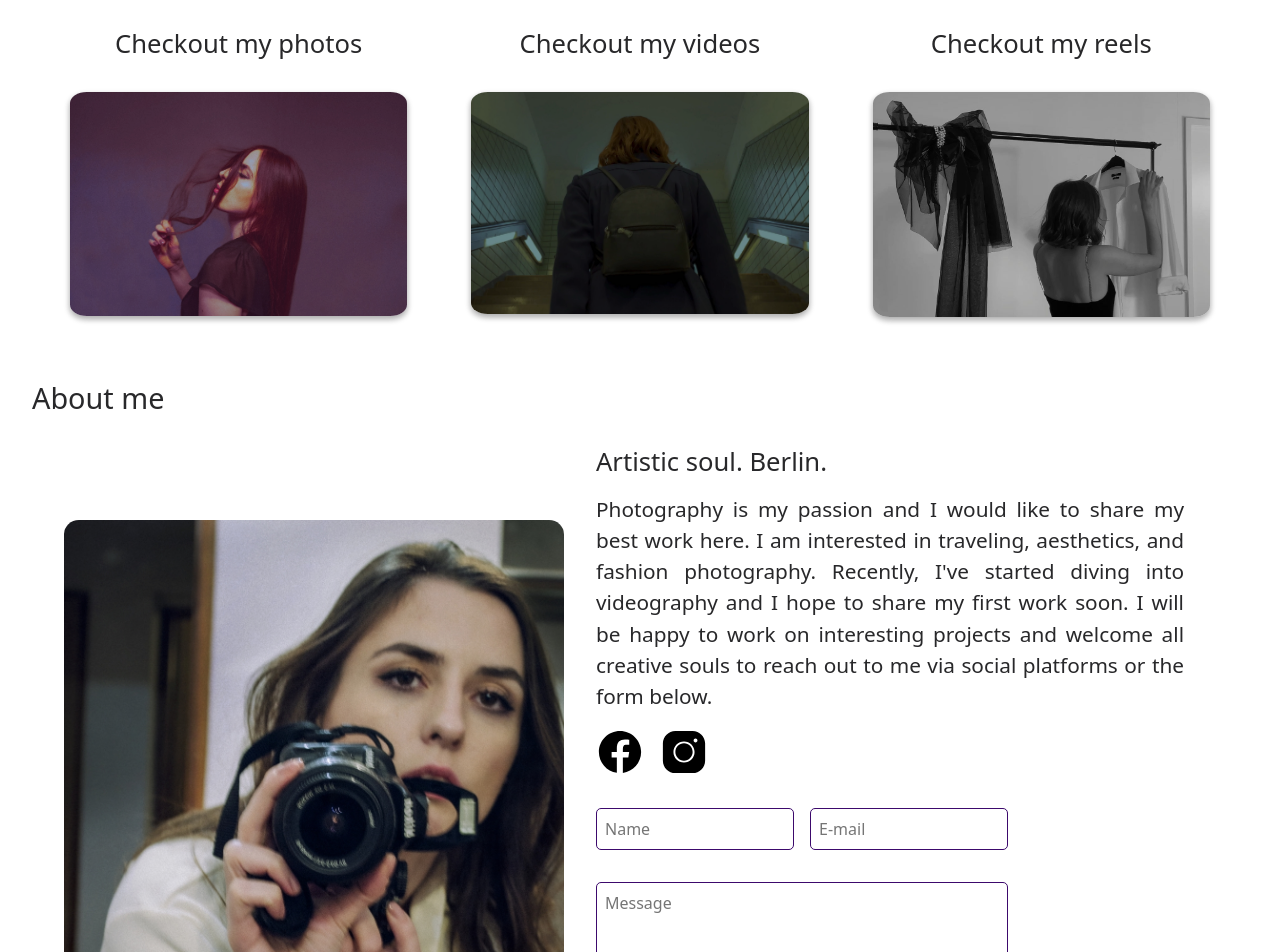
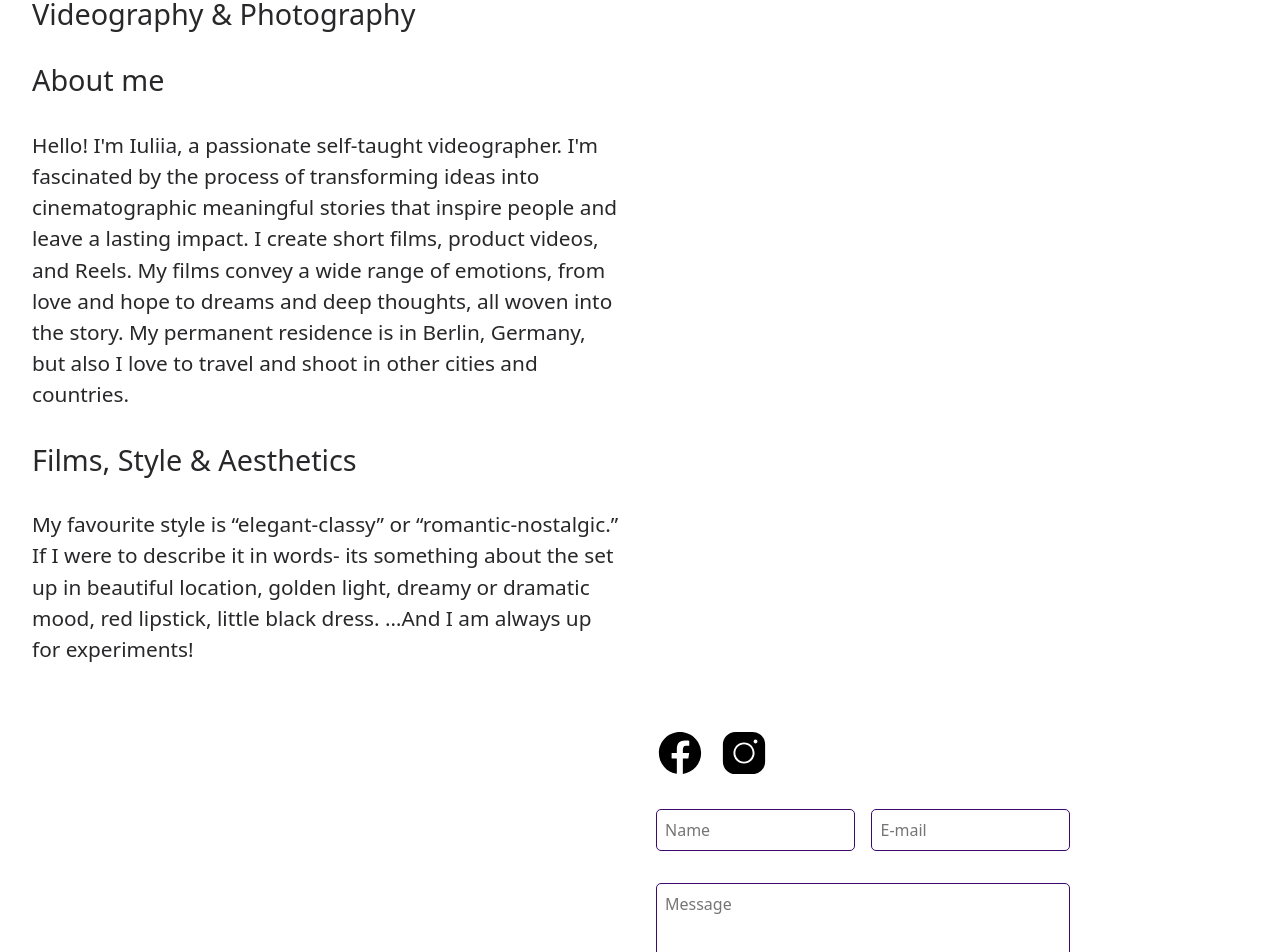
Before and after one commit to Jakub-Pinkowski/Jules-Art, a Vue app: page / in a window 1280 px wide. Shown: the part 160-1112 px from the top of the page. Built offline with nearby package versions, Linux system fonts and the light colour scheme.

Commit message:
Created a grid for homeview

```diff
--- a/src/views/HomeView.vue
+++ b/src/views/HomeView.vue
@@ -1,35 +1,26 @@
 <template>
     <section class="view">
         <h1>Jules-Art</h1>
-        <section class="choice-container">
-            <div
-                class="choice"
-                v-for="(view, index) in views.slice(0, views.length - 1)"
-                :key="view.name"
-            >
-                <h3>{{ view.description }}</h3>
-                <router-link :to="view.route">
-                    <img :src="view.image" :alt="view.name" />
-                </router-link>
-            </div>
-        </section>
+        <h2>Videography & Photography</h2>
+        <div class="main_grid">
             <section class="about">
                 <h2>About me</h2>
-            <div class="about_description">
-                <section class="photo">
-                    <img :src="about_photo" alt="artist-photo" />
-                </section>
-                <section class="text">
-                    <section>
-                        <h3>{{ about_title }}</h3>
+                <section class="description">
                     <p>
                         {{ description }}
                     </p>
                 </section>
-                    <ContactForm />
+                <h2>Films, Style & Aesthetics</h2>
+                <section class="aesthetics">
+                    <p>
+                        {{ aesthetics }}
+                    </p>
                 </section>
+            </section>
+            <section class="portfolio"></section>
+            <section class="services"></section>
+            <ContactForm class="contact" />
         </div>
-        </section>
     </section>
 </template>
 
@@ -42,82 +33,48 @@ import ContactForm from '../components/ContactForm.vue'
 const viewStore = useViewStore()
 const views = viewStore.views
 
-const about_title = 'Artistic soul. Berlin.'
 const description =
-    "Photography is my passion and I would like to share my best work here. I am interested in traveling, aesthetics, and fashion photography. Recently, I've started diving into videography and I hope to share my first work soon. I will be happy to work on interesting projects and welcome all creative souls to reach out to me via social platforms or the form below."
+    "Hello! I'm Iuliia, a passionate self-taught videographer. I'm fascinated by the process of transforming ideas into cinematographic meaningful stories that inspire people and leave a lasting impact. I create short films, product videos, and Reels. My films convey a wide range of emotions, from love and hope to dreams and deep thoughts, all woven into the story. My permanent residence is in Berlin, Germany, but also I love to travel and shoot in other cities and countries."
+const aesthetics =
+    'My favourite style is “elegant-classy” or “romantic-nostalgic.” If I were to describe it in words- its something about the set up in beautiful location, golden light, dreamy or dramatic mood, red lipstick, little black dress. …And I am always up for experiments!'
+
+
 </script>
 
 <style scoped lang="scss">
 .view {
-    .choice-container {
-        display: flex;
-        flex-wrap: wrap;
-        flex-direction: row;
-        justify-content: center;
-        align-items: space-between;
+    .main_grid {
+        display: grid;
+        grid-template-columns: 1fr 1fr;
+        grid-template-rows: 1fr 1fr;
+        grid-template-areas:
+            'about portfolio'
+            'services contact';
+        grid-gap: 2rem;
+        margin-top: 2rem;
 
-        .choice {
-            flex: 0 0 calc(33% - 4rem);
-            height: 100%;
-            margin: 2rem 2rem;
-            display: flex;
-            flex-direction: column;
-            justify-content: center;
-            align-items: center;
+        .about {
+            grid-area: about;
 
-            img {
-                width: 100%;
-                height: auto;
-                border-radius: 5%;
-                filter: brightness(80%);
-                transition: all 0.3s ease-in-out;
-                box-shadow: 0 3px 6px rgba(0, 0, 0, 0.16),
-                    0 3px 6px rgba(0, 0, 0, 0.23);
+            .description {
+                margin-bottom: 2rem;
             }
 
-            img:hover {
-                filter: brightness(100%);
-                transform: scale(1.05);
-                cursor: pointer;
-                box-shadow: 0 8px 16px rgba(0, 0, 0, 0.3),
-                    0 6px 20px rgba(0, 0, 0, 0.22);
-            }
+            .aesthetics {
+                margin-bottom: 2rem;
             }
         }
 
-    .about {
-        margin-top: 2rem;
-        .about_description {
-            margin: 2rem;
-            display: flex;
-            flex-direction: row;
-            .photo {
-                display: flex;
-                justify-content: center;
-                align-items: center;
-                margin-right: 2rem;
-
-                img {
-                    width: 500px;
-                    height: auto;
-                    border-radius: 3%;
-                }
+        .portfolio {
+            grid-area: portfolio;
         }
 
-            .text {
-                margin-right: 2rem;
-                display: flex;
-                flex-direction: column;
-                text-align: justify;
-
-                h3 {
-                    margin-bottom: 1rem;
+        .services {
+            grid-area: services;
         }
 
-                p {
-                    margin-bottom: 1rem;
-                }
-            }
+        .contact {
+            grid-area: contact;
         }
     }
 }
```
Lines whose indentation alone changed are shown as unchanged.
